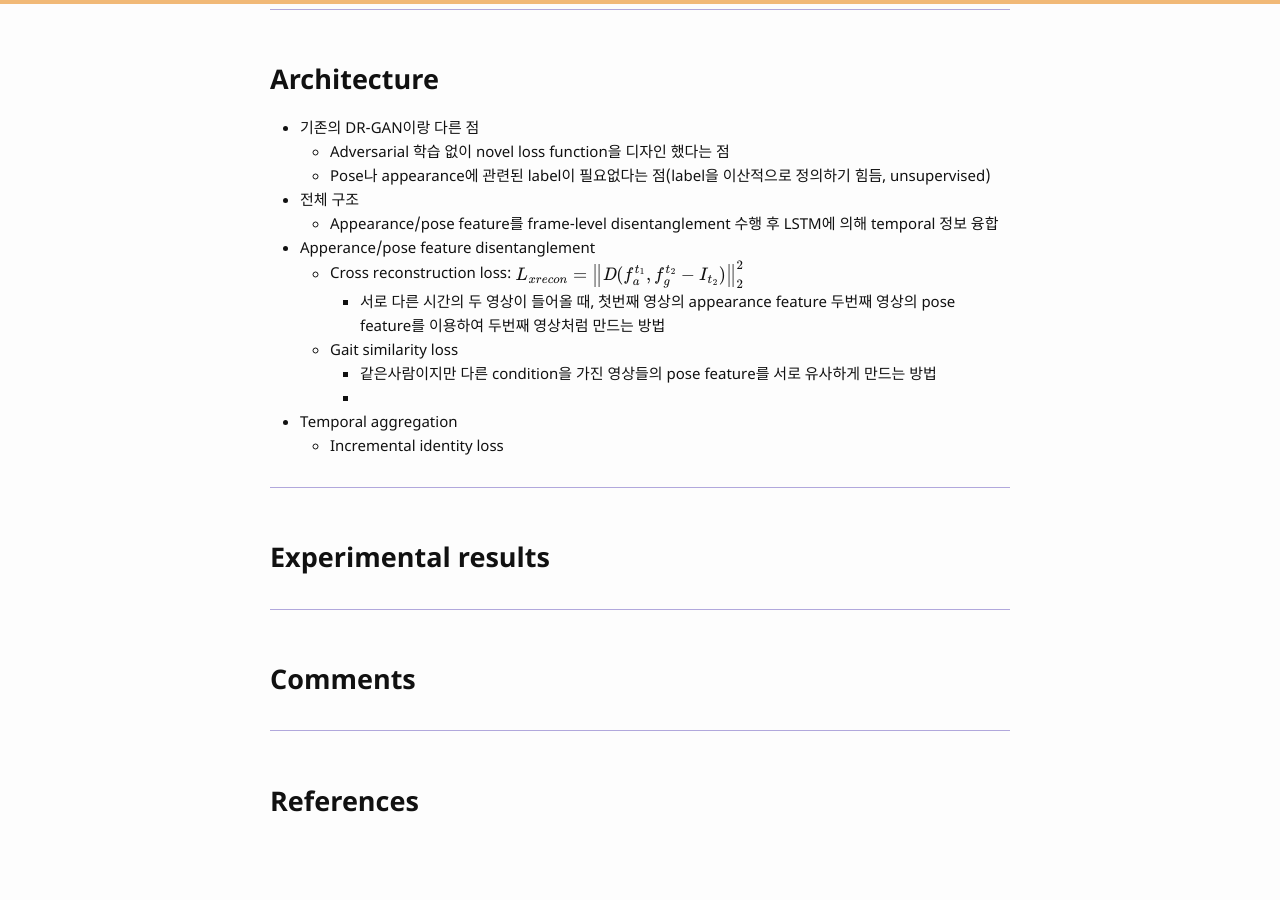
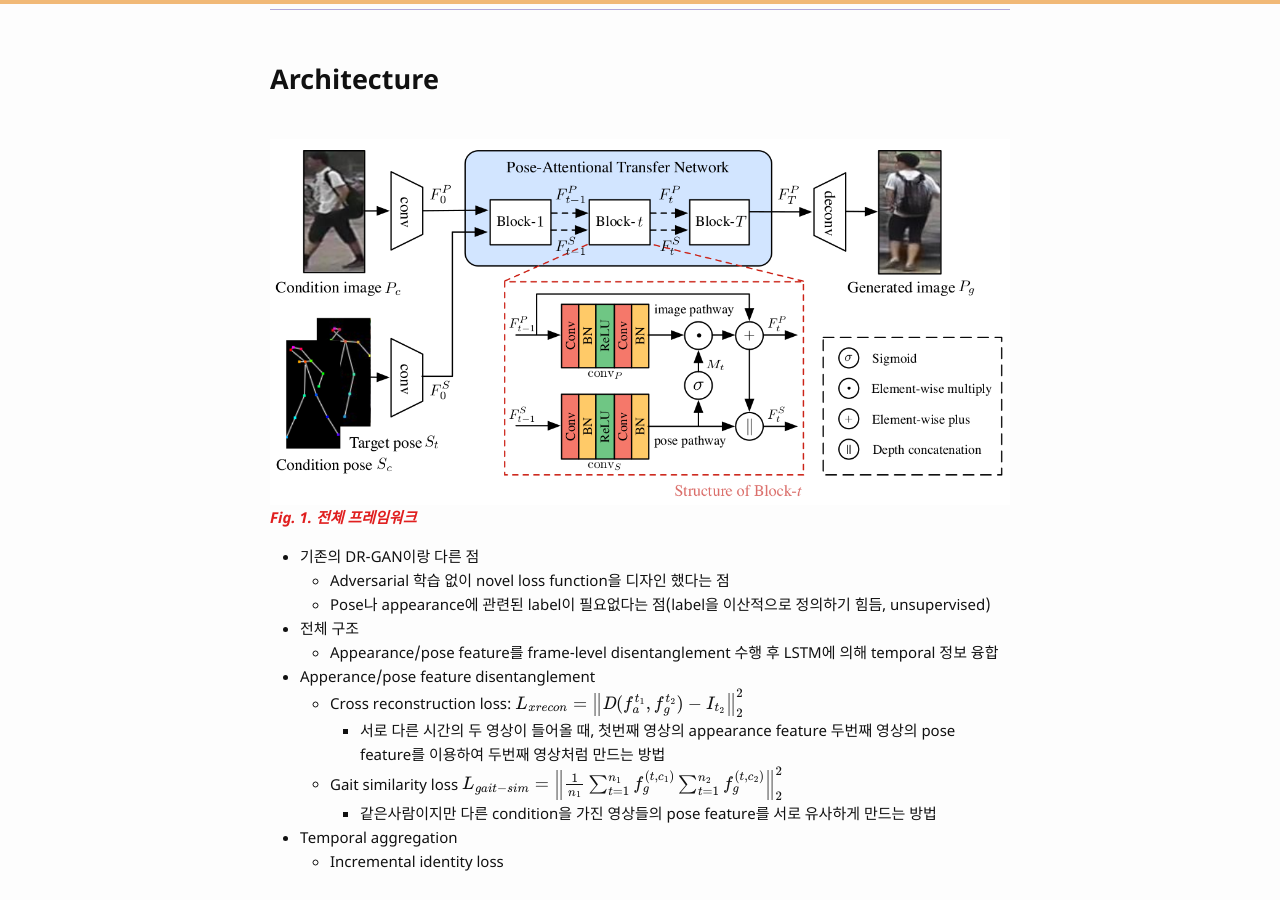
Before and after one commit to bismex/bismex.github.io, a Jekyll site: the page built from _posts/2019-05-27-GAITNET.md, in a window 1280 px wide and 900 px high, scrolled down 1026 px. Built offline with Jekyll 4.4.1, drawn with Linux system fonts in a browser that asks for light colours; formulas are drawn with MathJax 3.

Commit message:
Update 2019-05-27-GAITNET.md

```diff
--- a/_posts/2019-05-27-GAITNET.md
+++ b/_posts/2019-05-27-GAITNET.md
@@ -34,6 +34,11 @@ tags: CV autoencoder recognition disentangled unsupervised
 
 ## Architecture
 
+<br/>
+![picture]({{ '/assets/images/PATB01.png' | relative_url }})
+{: style="width: 100%;" class="center"}
+<span style="color: #e01f1f;">***Fig. 1. 전체 프레임워크***</span>
+
 - 기존의 DR-GAN이랑 다른 점
   - Adversarial 학습 없이 novel loss function을 디자인 했다는 점
   - Pose나 appearance에 관련된 label이 필요없다는 점(label을 이산적으로 정의하기 힘듬, unsupervised)
@@ -42,14 +47,14 @@ tags: CV autoencoder recognition disentangled unsupervised
 - Apperance/pose feature disentanglement
   - Cross reconstruction loss:
 $$
-\begin{aligned}
-L_{xrecon} = \left \| \mathit{D} (f^{t_1}_a, f^{t_2}_g - I_{t_2}) \right \|^2_2
-\end{aligned}
+L_{xrecon} = \left \| \mathit{D} (f^{t_1}_a, f^{t_2}_g) - I_{t_2} \right \|^2_2
 $$
     - 서로 다른 시간의 두 영상이 들어올 때, 첫번째 영상의 appearance feature 두번째 영상의 pose feature를 이용하여 두번째 영상처럼 만드는 방법
   - Gait similarity loss
+$$
+L_{gait-sim} = \left \| \frac{1}{n_1} \sum^{n_1}_{t=1} f_g^{(t, c_1)}  \sum^{n_2}_{t=1} f_g^{(t, c_2)}   \right \|^2_2
+$$
     - 같은사람이지만 다른 condition을 가진 영상들의 pose feature를 서로 유사하게 만드는 방법
-    -
 - Temporal aggregation
   - Incremental identity loss
 
```
